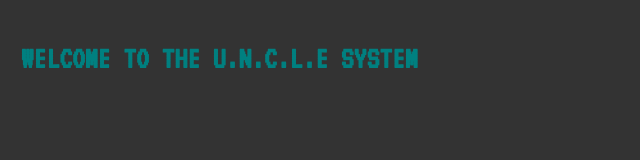
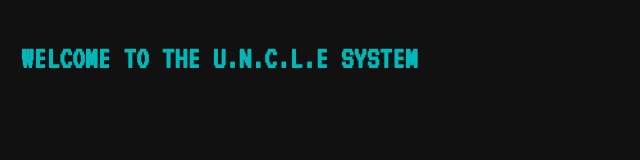
Before and after one commit to sasham43/uncle, a website: page src/root/public/index.html in a window 1280 px wide. Shown: the top 160 px of the page, without its empty margins (0-640 px from the left). Drawn offline with Linux system fonts and the light colour scheme.

Commit message:
more style

```diff
--- a/src/root/public/css/main.css
+++ b/src/root/public/css/main.css
@@ -1,7 +1,8 @@
 body {
     width: 100%;
-    background-color: #333;
-    color: teal;
+    background-color: #111;
+    /* color: teal; */
+    color: #02b7b7;
     font-family: 'VT323', 'Courier New', monospace;
     padding: 1%;
 }
```
